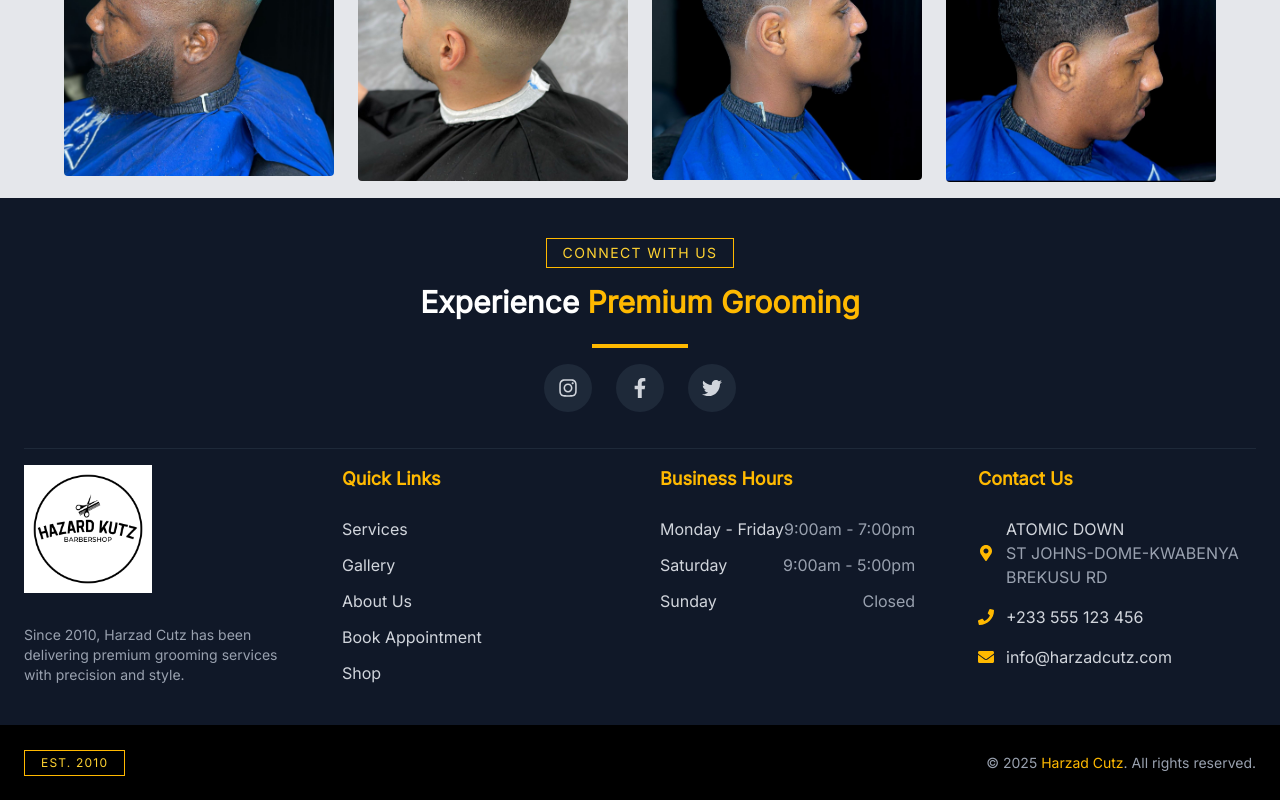
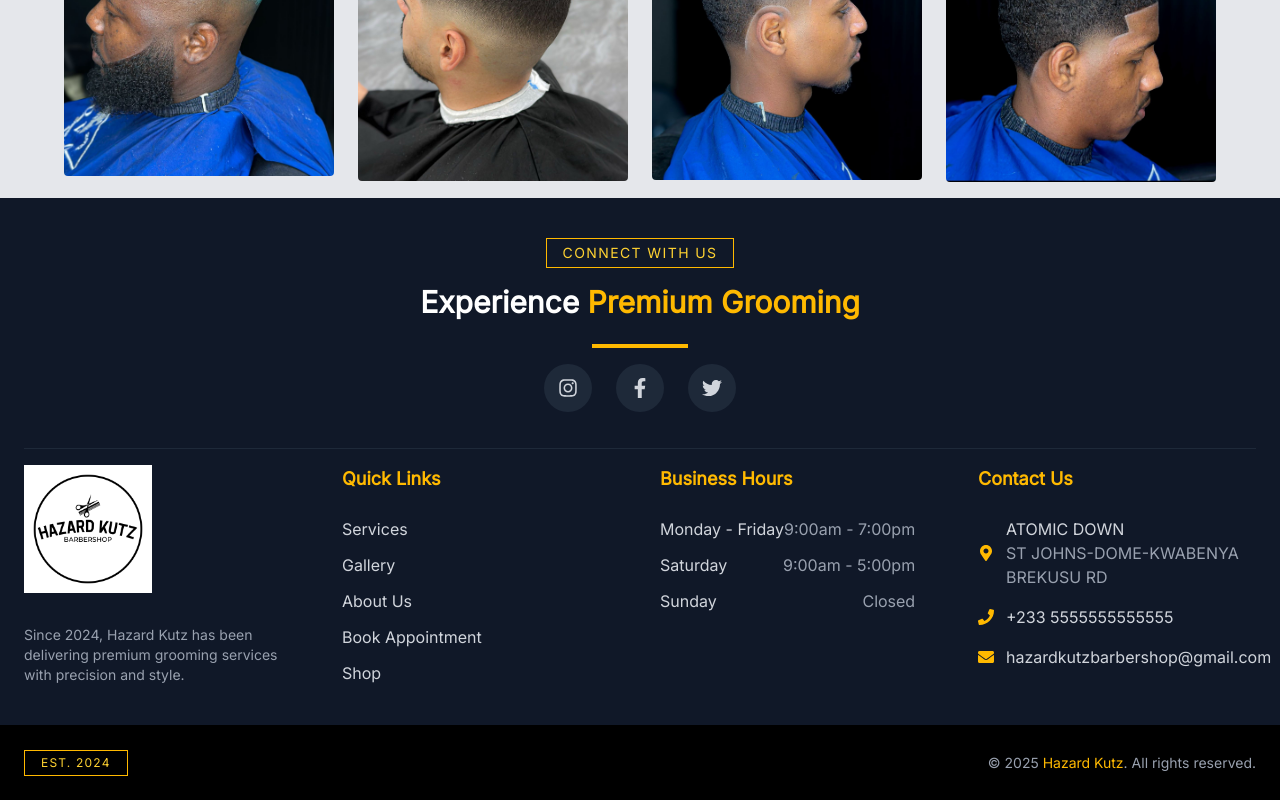
Before and after one commit to swasty-jay/Harzad-kutz, a React (Vite) app: page / in a window 1280 px wide. Shown: the part 3226-4026 px from the top of the page. Built offline with nearby package versions, Linux system fonts and the light colour scheme.

Commit message:
configured the booking system

```diff
--- a/index.html
+++ b/index.html
@@ -9,7 +9,7 @@
     />
 
     <meta name="viewport" content="width=device-width, initial-scale=1.0" />
-    <title>Vite + React</title>
+    <title>Hazard-Kutz-Barbershop</title>
   </head>
   <body>
     <div id="root"></div>
--- a/src/Components/Footer.jsx
+++ b/src/Components/Footer.jsx
@@ -86,7 +86,7 @@ const Footer = () => {
           >
             <img src={logo} alt="Harzad Cutz" className="w-32 mb-4" />
             <p className="text-gray-400 text-sm mt-4 text-center md:text-left">
-              Since 2010, Harzad Cutz has been delivering premium grooming
+              Since 2024, Hazard Kutz has been delivering premium grooming
               services with precision and style.
             </p>
           </motion.div>
@@ -174,7 +174,7 @@ const Footer = () => {
                   href="tel:+233555123456"
                   className="text-gray-300 hover:text-amber-400 transition-colors"
                 >
-                  +233 555 123 456
+                  +233 5555555555555
                 </a>
               </li>
               <li className="flex items-center gap-3 justify-center md:justify-start">
@@ -183,7 +183,7 @@ const Footer = () => {
                   href="mailto:info@harzadcutz.com"
                   className="text-gray-300 hover:text-amber-400 transition-colors"
                 >
-                  info@harzadcutz.com
+                  hazardkutzbarbershop@gmail.com
                 </a>
               </li>
             </ul>
@@ -197,12 +197,12 @@ const Footer = () => {
           <div className="flex flex-col md:flex-row justify-between items-center">
             <div className="mb-4 md:mb-0">
               <span className="inline-block px-4 py-1 text-xs font-medium tracking-widest text-amber-300 uppercase border border-amber-400">
-                Est. 2010
+                Est. 2024
               </span>
             </div>
             <p className="text-sm text-gray-400">
               &copy; {currentYear}{" "}
-              <span className="text-amber-400">Harzad Cutz</span>. All rights
+              <span className="text-amber-400">Hazard Kutz</span>. All rights
               reserved.
             </p>
           </div>
```
